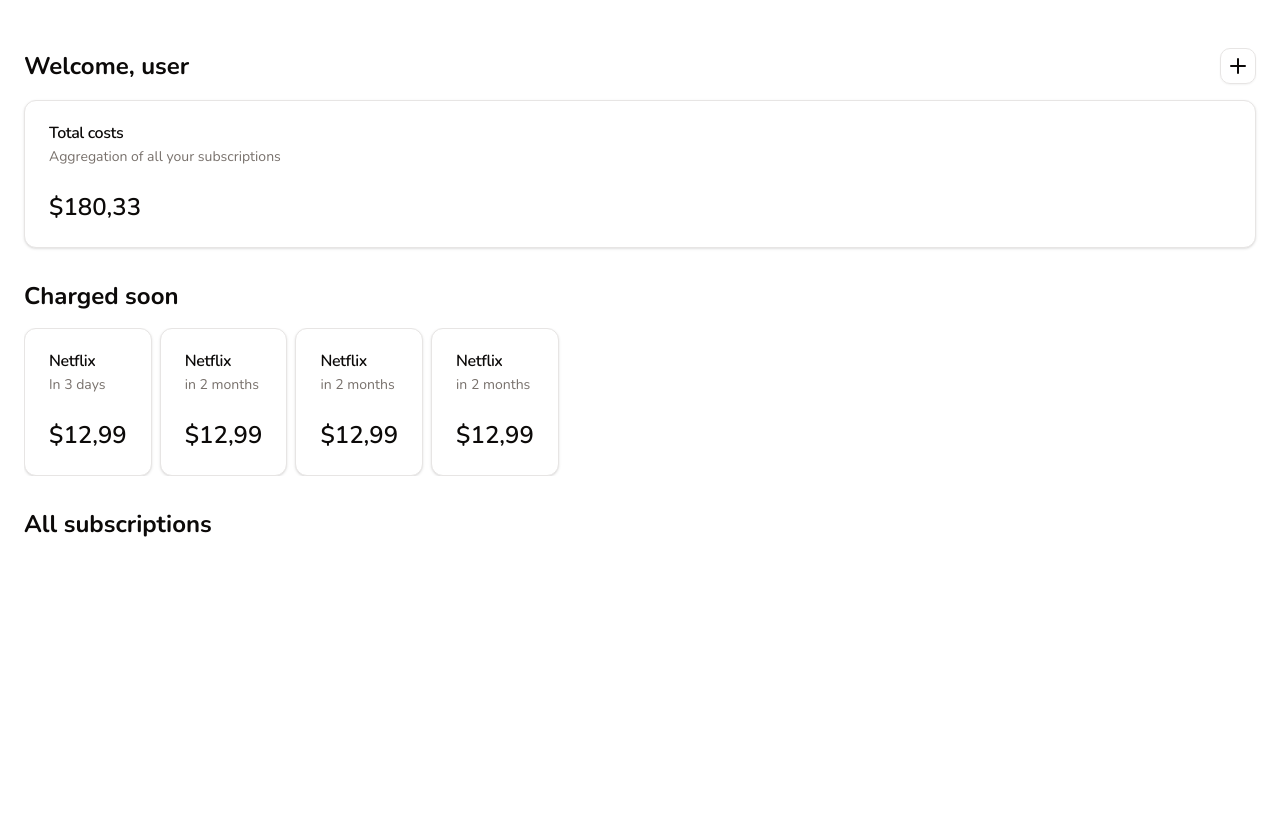
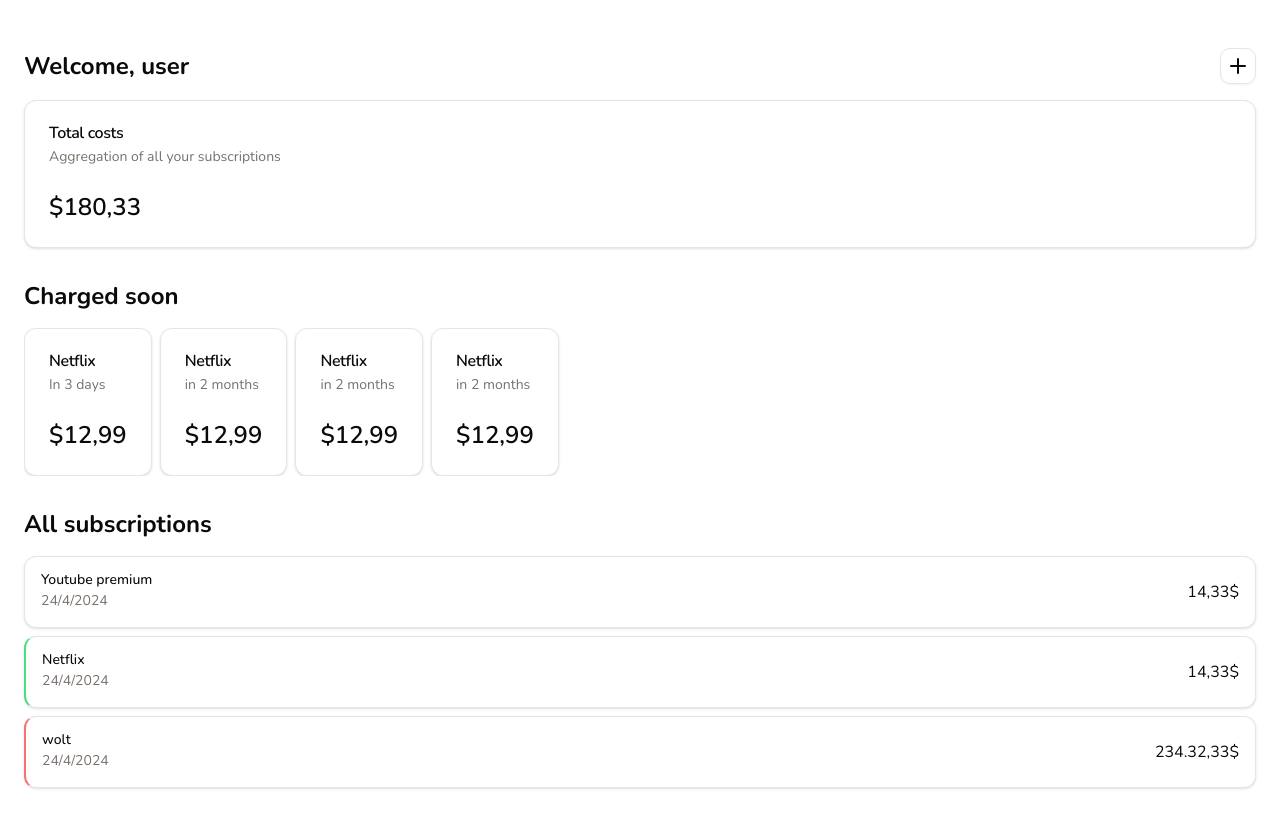
Before and after one commit to VaggelisKa/subscriptions-manager, a Next.js app: page / in a window 1280 px wide. Shown: the top 828 px of the page. Before the commit the page ends 800 px from the top, so only its background shows below. Built offline with nearby package versions, Linux system fonts and the light colour scheme.

Commit message:
Create dummy subscription cards

```diff
--- a/src/app/page.tsx
+++ b/src/app/page.tsx
@@ -89,6 +89,52 @@
         <div className="mb-4 flex items-center justify-between">
           <h2 className="text-2xl font-bold">All subscriptions</h2>
         </div>
+
+        <ul className="flex flex-col gap-2">
+          <li>
+            <Card>
+              <CardContent className="p-4">
+                <div className=" flex items-center justify-between">
+                  <div className="flex-1 space-y-1">
+                    <p className="text-sm font-medium leading-none">
+                      Youtube premium
+                    </p>
+                    <p className="text-sm text-muted-foreground">24/4/2024</p>
+                  </div>
+                  <span>14,33$</span>
+                </div>
+              </CardContent>
+            </Card>
+          </li>
+
+          <li>
+            <Card className="border-l-2 border-l-green-400">
+              <CardContent className="my-auto p-4">
+                <div className=" flex items-center justify-between">
+                  <div className="flex-1 space-y-1">
+                    <p className="text-sm font-medium leading-none">Netflix</p>
+                    <p className="text-sm text-muted-foreground">24/4/2024</p>
+                  </div>
+                  <span>14,33$</span>
+                </div>
+              </CardContent>
+            </Card>
+          </li>
+
+          <li>
+            <Card className="border-l-2 border-l-red-400">
+              <CardContent className="my-auto  p-4">
+                <div className=" flex items-center justify-between">
+                  <div className="flex-1 space-y-1">
+                    <p className="text-sm font-medium leading-none">wolt</p>
+                    <p className="text-sm text-muted-foreground">24/4/2024</p>
+                  </div>
+                  <span>234.32,33$</span>
+                </div>
+              </CardContent>
+            </Card>
+          </li>
+        </ul>
       </section>
     </main>
   );
```
